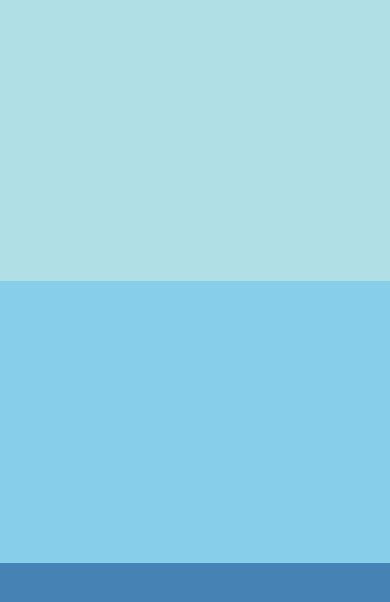
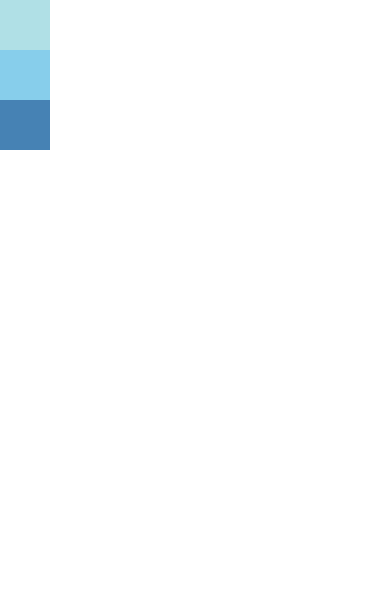
Before and after one commit to StevieIsmagic/React-Native-FaceBook-Tutorial, a React Native app in the folder FB-Guide/: screen / in a window 390 px wide. Shown: the top 602 px of the page. Built offline with nearby package versions, Linux system fonts and the light colour scheme.

Commit message:
Flexbox Practice

```diff
--- a/FB-Guide/App.js
+++ b/FB-Guide/App.js
@@ -1,13 +1,13 @@
 import React, { Component } from 'react';
 import { View } from 'react-native';
 
-  export default class FixedDimensionBasics extends Component {
+  export default class FlexDirectionBasics extends Component {
     render() {
       return (
-        <View style={{flex: 1}}>
-          <View style={{flex:2, backgroundColor: 'powderblue'}} />
-          <View style={{flex:2, backgroundColor: 'skyblue'}} />
-          <View style={{flex:2, backgroundColor: 'steelblue'}} />
+        <View style={{flex: 1, flexDirection: 'column'}}>
+          <View style={{width: 50, height: 50, backgroundColor: 'powderblue'}} />
+          <View style={{width: 50, height: 50, backgroundColor: 'skyblue'}} />
+          <View style={{width: 50, height: 50, backgroundColor: 'steelblue'}} />
         </View>
       );
     }
```
